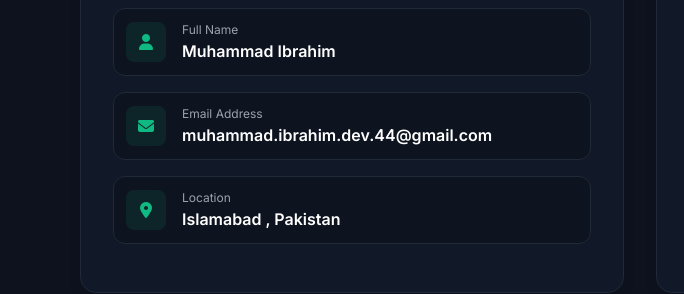
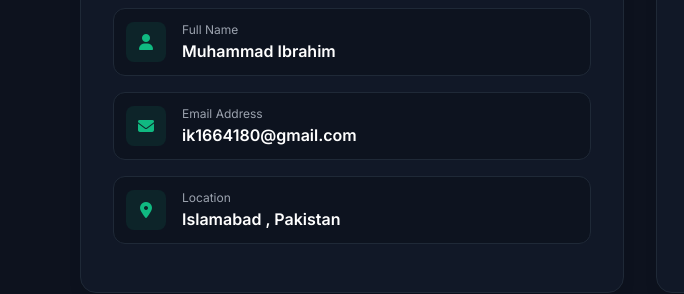
Before and after one commit to muhammad-ibrahim-dev-44/portfolio, a plain HTML site: page index.html in a window 1280 px wide. Shown: the part 840-1134 px from the top of the page, 0-684 px from the left. Drawn offline with Linux system fonts and the light colour scheme.

Commit message:
Update index.html

```diff
--- a/index.html
+++ b/index.html
@@ -110,7 +110,7 @@
                                 <div class="icon-box"><i class="fa-solid fa-envelope"></i></div>
                                 <div>
                                     <p style="font-size: 0.75rem; color: var(--textGray);">Email Address</p>
-                                    <p style="font-weight: 600;">muhammad.ibrahim.dev.44@gmail.com</p>
+                                    <p style="font-weight: 600;">ik1664180@gmail.com</p>
                                 </div>
                             </div>
                             <div class="info-box">
```
